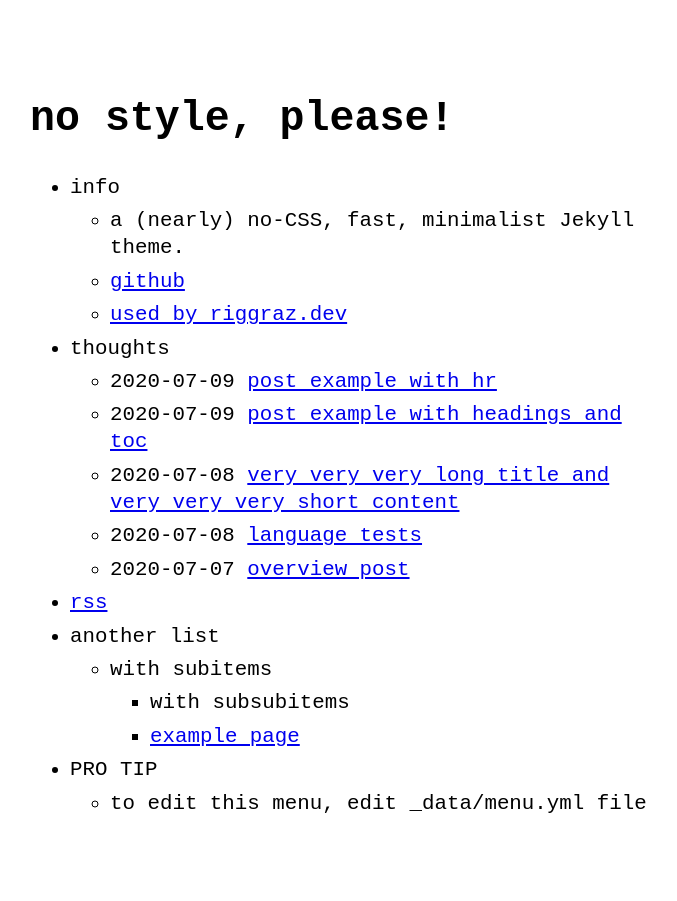
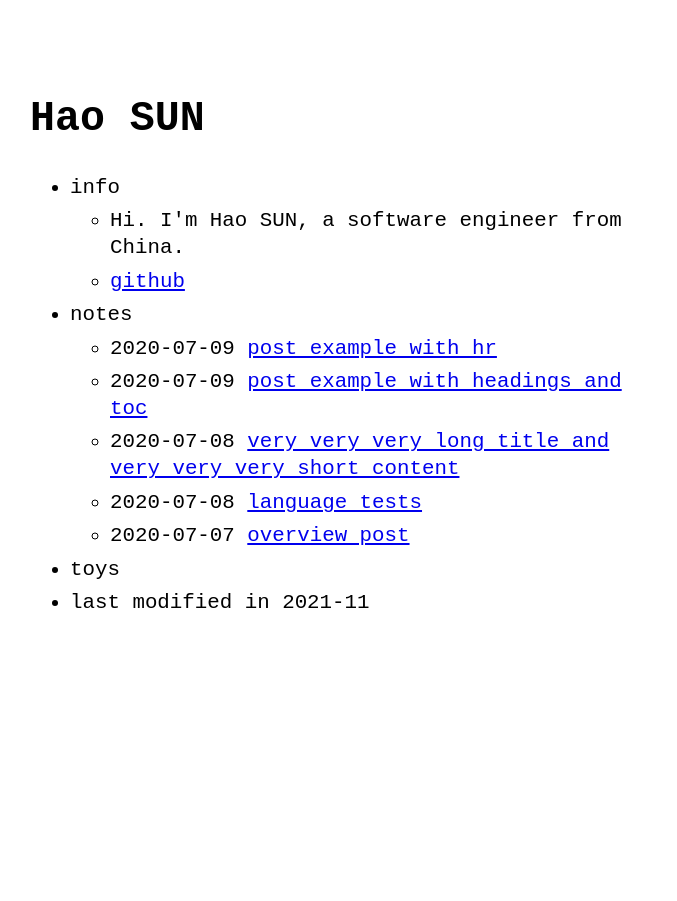
Before and after one commit to hsun-code/hsun-code.github.io, a Jekyll site: the page built from index.md, in a window 1280 px wide. Shown: the whole page, without its empty margins (290-967 px from the left). Built offline with Jekyll 4.4.1, drawn with Linux system fonts in a browser that asks for light colours.

Commit message:
First commit to my personal homepage

```diff
--- a/_config.yml
+++ b/_config.yml
@@ -1,7 +1,7 @@
-title: no style, please! # name of the site
-author: Riccardo Graziosi # name of site's author
-email: riccardo.graziosi97@gmail.com # email of site's author
-url: https://riggraz.dev/no-style-please # root address of the site
+title: Hao SUN # name of the site
+author: Hao SUN # name of site's author
+email: hsun-code@outlook.com # email of site's author
+url: https://hsun-code.github.io # root address of the site
 description: > # description of the site (multiple lines allowed)
   A (nearly) no-CSS, fast, minimalist Jekyll theme.
 
--- a/_data/menu.yml
+++ b/_data/menu.yml
@@ -5,33 +5,40 @@ entries:
   - title: info
     url: false
     entries:
-      - title: a (nearly) no-CSS, fast, minimalist Jekyll theme.
+      - title: Hi. I'm Hao SUN, a software engineer from China.
         url: false
       - title: github
-        url: https://github.com/riggraz/no-style-please
-      - title: used by riggraz.dev
-        url: https://riggraz.dev/
+        url: https://github.com/hsun-code
+      # - title: used by riggraz.dev
+      #   url: https://riggraz.dev/
 
-  - title: thoughts
+  - title: notes
     post_list: true
     url: false
     entries: false
 
-  - title: rss
-    url: feed.xml
-
-  - title: another list
+  - title: toys
     url: false
     entries:
-      - title: with subitems
-        url: false
-        entries:
-          - title: with subsubitems
-            url: false
-          - title: example page
-            url: about
-  - title: PRO TIP
+      # Todo
+      # - title: with subitems
+      #   url: false
+
+  - title: last modified in 2021-11
     url: false
-    entries:
-      - title: to edit this menu, edit _data/menu.yml file
-        url: false
+
+  # - title: another list
+  #   url: false
+  #   entries:
+  #     - title: with subitems
+  #       url: false
+  #       entries:
+  #         - title: with subsubitems
+  #           url: false
+  #         - title: example page
+  #           url: about
+  # - title: PRO TIP
+  #   url: false
+  #   entries:
+  #     - title: to edit this menu, edit _data/menu.yml file
+  #       url: false
```
